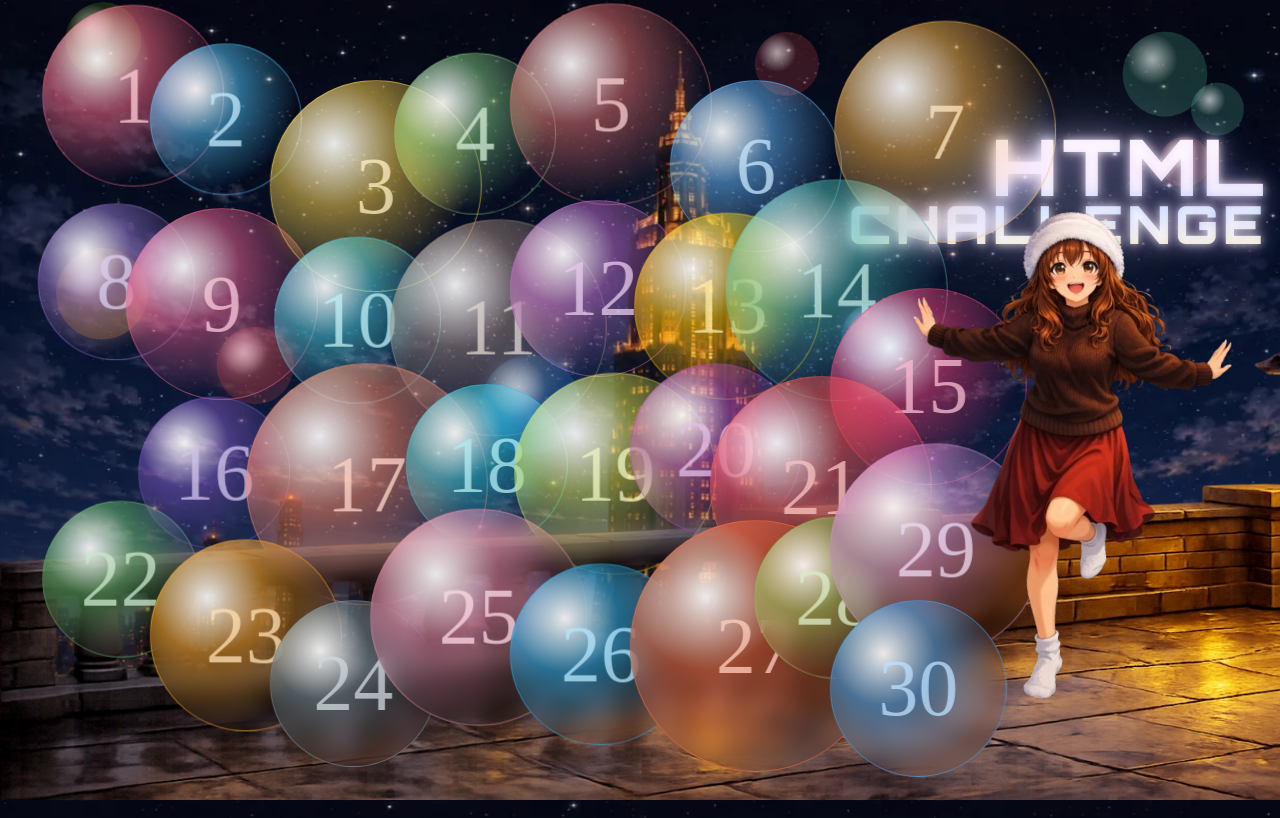
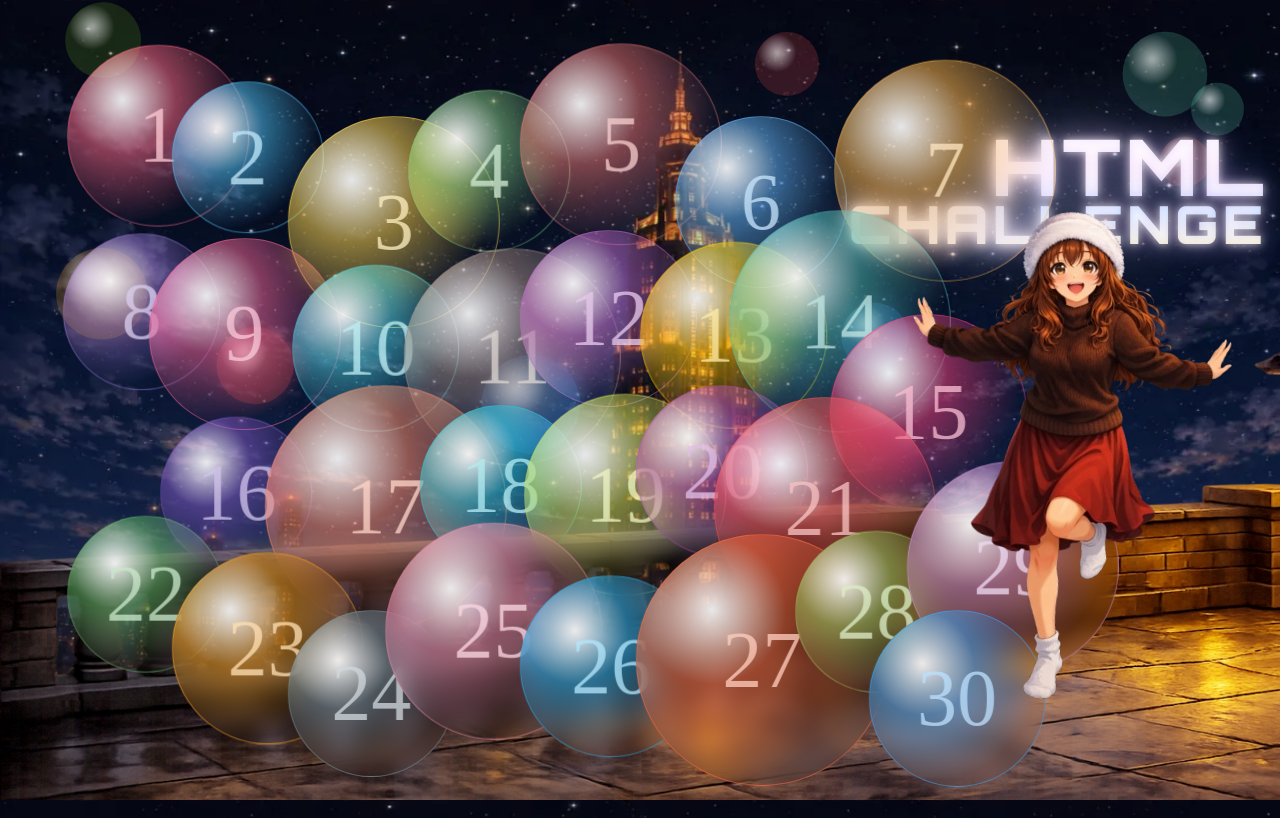
Before and after one commit to Krepssi/html-challenge, a website: page index.html in a window 1280 px wide. Shown: the top 818 px of the page. Drawn offline with Linux system fonts and the light colour scheme.

Commit message:
fix: adjust bubble positions and home layout

```diff
--- a/scripts/bubbles-links.js
+++ b/scripts/bubbles-links.js
@@ -26,9 +26,9 @@ const bubblesStyle = [
   { color: "#f48fb188", size: 215, x: 42, y: 64,  animation: "bubbleMove" },
   { color: "#29b6f688", size: 180, x: 60, y: 70,  animation: "bubbleMove2" },
   { color: "#ff704388", size: 250, x: 75,  y: 65,  animation: "bubbleMove3" },
-  { color: "#9ccc6588", size: 160, x: 90, y: 65,   animation: "bubbleMove" },
-  { color: "#ce93d888", size: 210, x: 100, y: 55,  animation: "bubbleMove2" },
-  { color: "#42a5f588", size: 175, x: 100, y: 75,  animation: "bubbleMove3" },
+  { color: "#9ccc6588", size: 160, x: 95, y: 65,   animation: "bubbleMove" },
+  { color: "#ce93d888", size: 210, x: 110, y: 55,  animation: "bubbleMove2" },
+  { color: "#42a5f588", size: 175, x: 105, y: 75,  animation: "bubbleMove3" },
 ];
 
 const bubblesIndex = document.querySelectorAll(".bubbles-2 a");
--- a/styles/home.css
+++ b/styles/home.css
@@ -52,7 +52,7 @@
         .bubbles-2 {
             position: absolute;
             z-index: 3;
-            inset: 0 35% 0 0;
+            inset: 5% 35% 0 2%;
             margin-left: 2rem;
 
             a {
```
